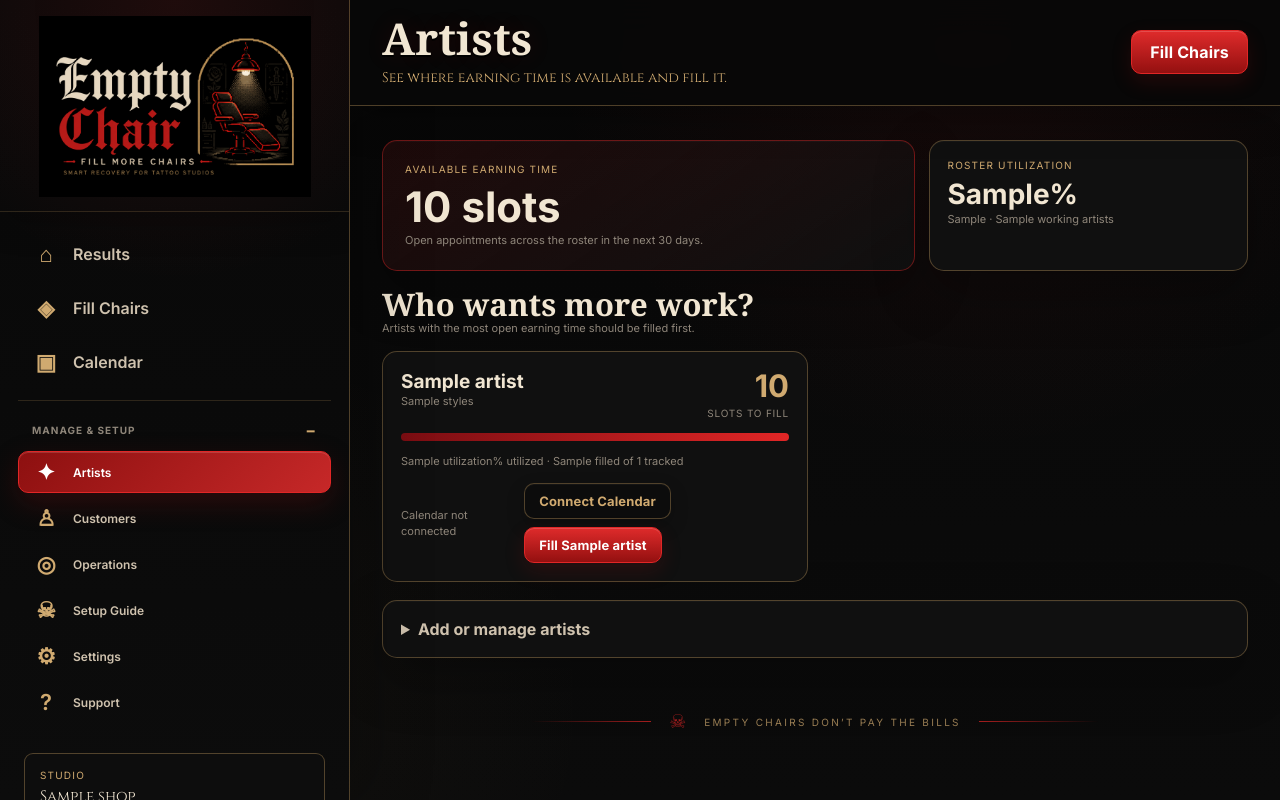
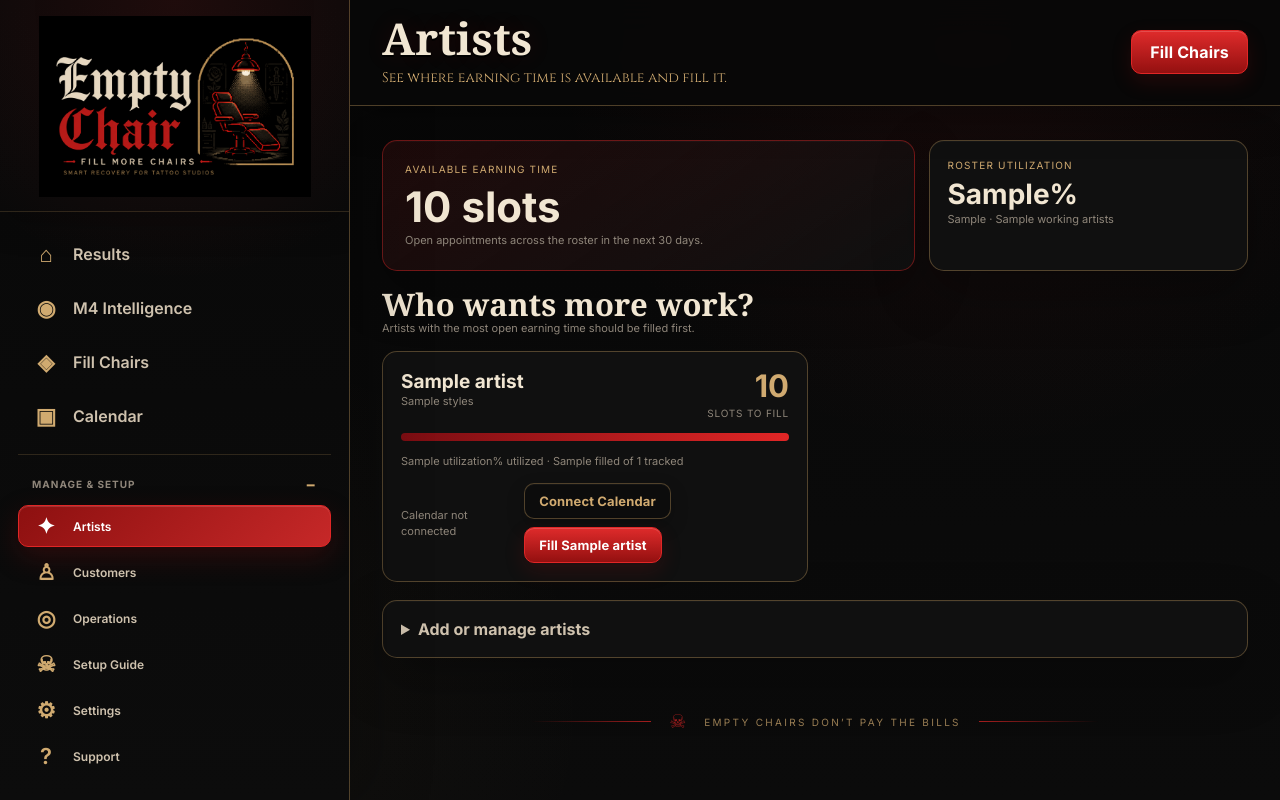
Before and after one commit to emptychair1/empty-chair-mvp, a FastAPI app: template templates/artists.html in a window 1280 px wide. Run offline with FastAPI, Linux system fonts and the light colour scheme; the template is opened without the code that fills it: most values are stand-ins (such as "Sample title", 1, 10 or a date in 2020); some libraries are stand-ins or nearby versions; some web fonts are replaced.

Commit message:
Add M4 intelligence to shop navigation

```diff
--- a/templates/_sidebar.html
+++ b/templates/_sidebar.html
@@ -11,6 +11,7 @@
 
   <nav class="sidebar-nav" aria-label="Primary navigation">
     <a class="nav-link {{ 'active' if active_page in ['dashboard','results'] else '' }}" href="/"><span class="nav-icon">⌂</span><span>Results</span></a>
+    <a class="nav-link {{ 'active' if active_page == 'm4' else '' }}" href="/m4"><span class="nav-icon">◉</span><span>M4 Intelligence</span></a>
     {% if is_platform_admin(user) %}<a class="nav-link {{ 'active' if active_page == 'owner' else '' }}" href="/owner"><span class="nav-icon">♛</span><span>Owner Control Room</span></a>{% endif %}
     <a class="nav-link {{ 'active' if active_page in ['pilot','openings','recovery'] else '' }}" href="/pilot"><span class="nav-icon">◈</span><span>Fill Chairs</span></a>
     <a class="nav-link {{ 'active' if active_page in ['bookings','calendar'] else '' }}" href="/bookings"><span class="nav-icon">▣</span><span>Calendar</span></a>
@@ -32,6 +33,7 @@
     <details class="mobile-more {{ 'active' if active_page in ['artists','customers','operations','settings','setup'] else '' }}">
       <summary><span class="nav-icon">•••</span><span>More</span></summary>
       <div class="mobile-more-sheet">
+        <a href="/m4"><span>◉</span><strong>M4 Intelligence</strong></a>
         <a href="/artists"><span>✦</span><strong>Artists</strong></a>
         <a href="/customers"><span>♙</span><strong>Customers</strong></a>
         <a href="/operations"><span>◎</span><strong>Operations</strong></a>
```
